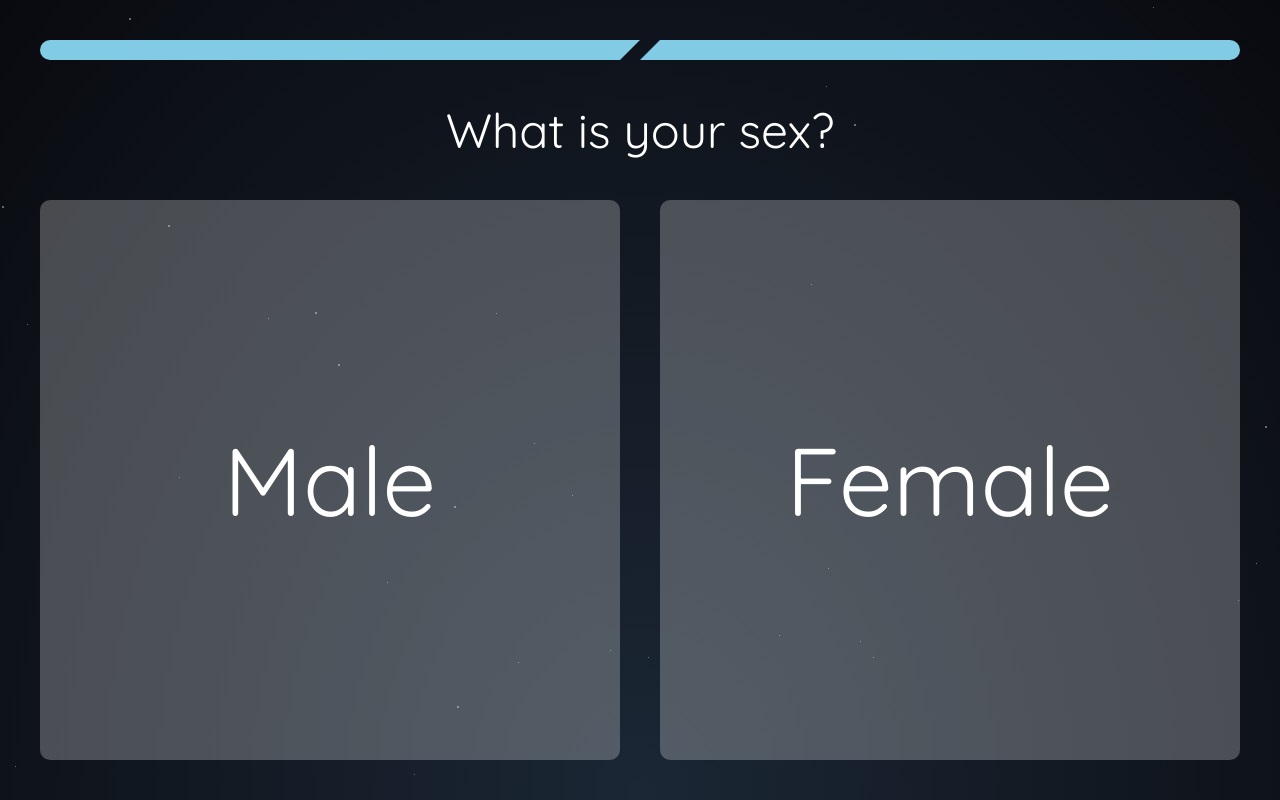
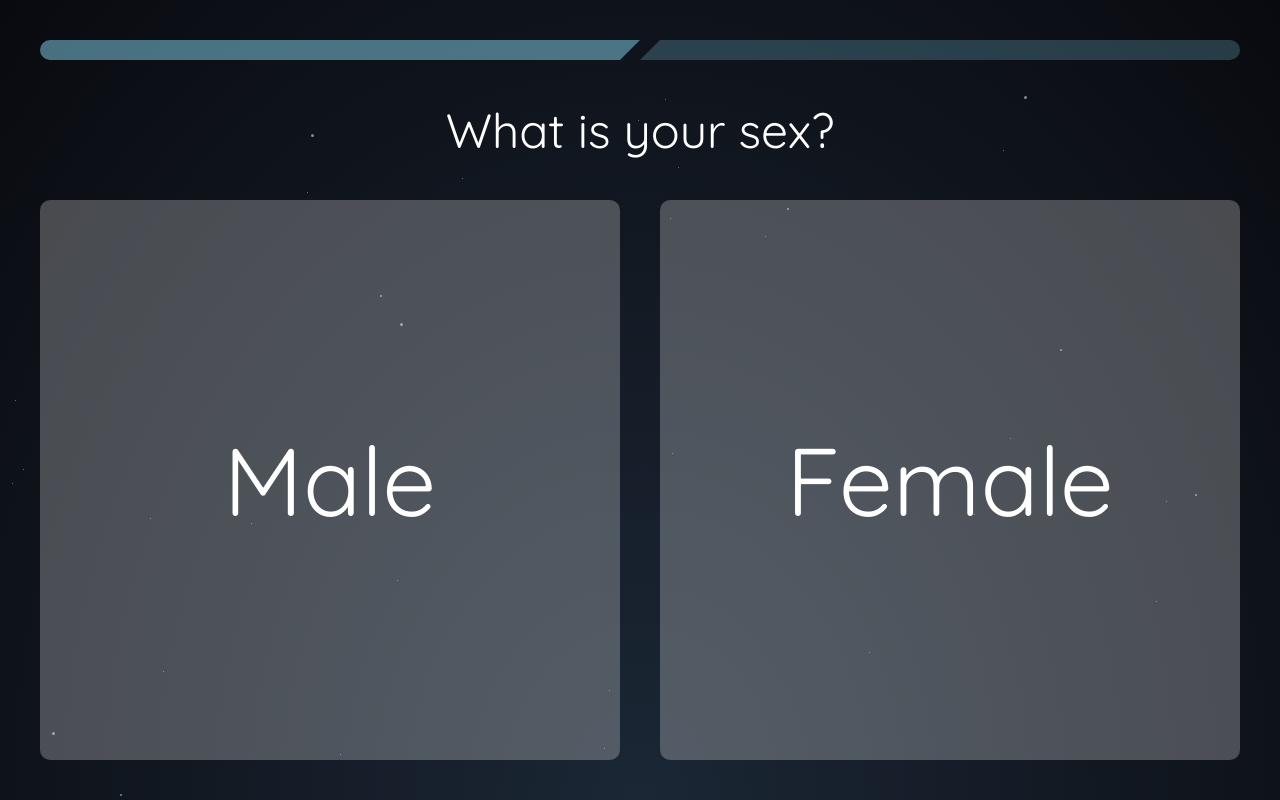
Before and after one commit to owenDods/syflo, a React app: page / in a window 1280 px wide. Built offline with nearby package versions, Linux system fonts and the light colour scheme.

Commit message:
Add active and completed styles to SelectionIndex

```diff
--- a/src/selection/Selection.js
+++ b/src/selection/Selection.js
@@ -25,7 +25,7 @@ const Selection = ({ options = [], name, selectionIndex, selectionUpdateChoiceIn
 
 		<div className={className}>
 
-			<SelectionIndex name={name} optionsLength={options.length} />
+			<SelectionIndex name={name} optionsLength={options.length} index={selectionIndex} />
 
 			<CSSTransitionGroup
 				className={`${className}__body`}
--- a/src/selection/SelectionIndex.js
+++ b/src/selection/SelectionIndex.js
@@ -8,10 +8,13 @@ const SelectionIndex = ({ name, optionsLength = 0, index }) => {
 	const indexDot = (i) => {
 
 		const key = `${className}-${name}-${i}`;
+		let styleClass = `${className}__dot`;
+		styleClass = index === i ? `${styleClass} ${styleClass}--active` : styleClass;
+		styleClass = i < index ? `${styleClass} ${styleClass}--completed` : styleClass;
 
 		return (
 
-			<div key={key}>
+			<div key={key} className={styleClass}>
 
 				<div/>
 
--- a/src/styles/components/_selection.scss
+++ b/src/styles/components/_selection.scss
@@ -81,13 +81,14 @@ $selection-indexHeight: 20px;
 		height: $selection-indexHeight;
 		display: flex;
 
-		& > div {
+		&__dot {
 
 			width: calc(100% - #{$selection-indexHeight});
 			height: $selection-indexHeight;
 			margin: auto 0;
 			position: relative;
 			padding: 0 $selection-indexHeight;
+			opacity: 0.25;
 
 			& > div {
 				background-color: $_lightBlue;
@@ -143,6 +144,14 @@ $selection-indexHeight: 20px;
 
 			}
 
+			&--active {
+				@include gentlePulse();
+			}
+
+			&--completed {
+				opacity: 1;
+			}
+
 		}
 
 	}
--- a/src/styles/utils/_animations.scss
+++ b/src/styles/utils/_animations.scss
@@ -9,3 +9,19 @@
 	}
 
 }
+
+@keyframes gentlePulse {
+
+	from {
+		opacity: 0.9;
+	}
+
+	50% {
+		opacity: 0.5;
+	}
+
+	to {
+		opacity: 0.9;
+	}
+
+}
--- a/src/styles/utils/_mixins.scss
+++ b/src/styles/utils/_mixins.scss
@@ -1,5 +1,9 @@
 @mixin starMove($duration: 50s) {
 	animation: starMove $duration linear infinite;
+}
+
+@mixin gentlePulse($duration: 3s) {
+	animation: gentlePulse $duration linear infinite;
 }
 
 @mixin transitionOpacity() {
```
